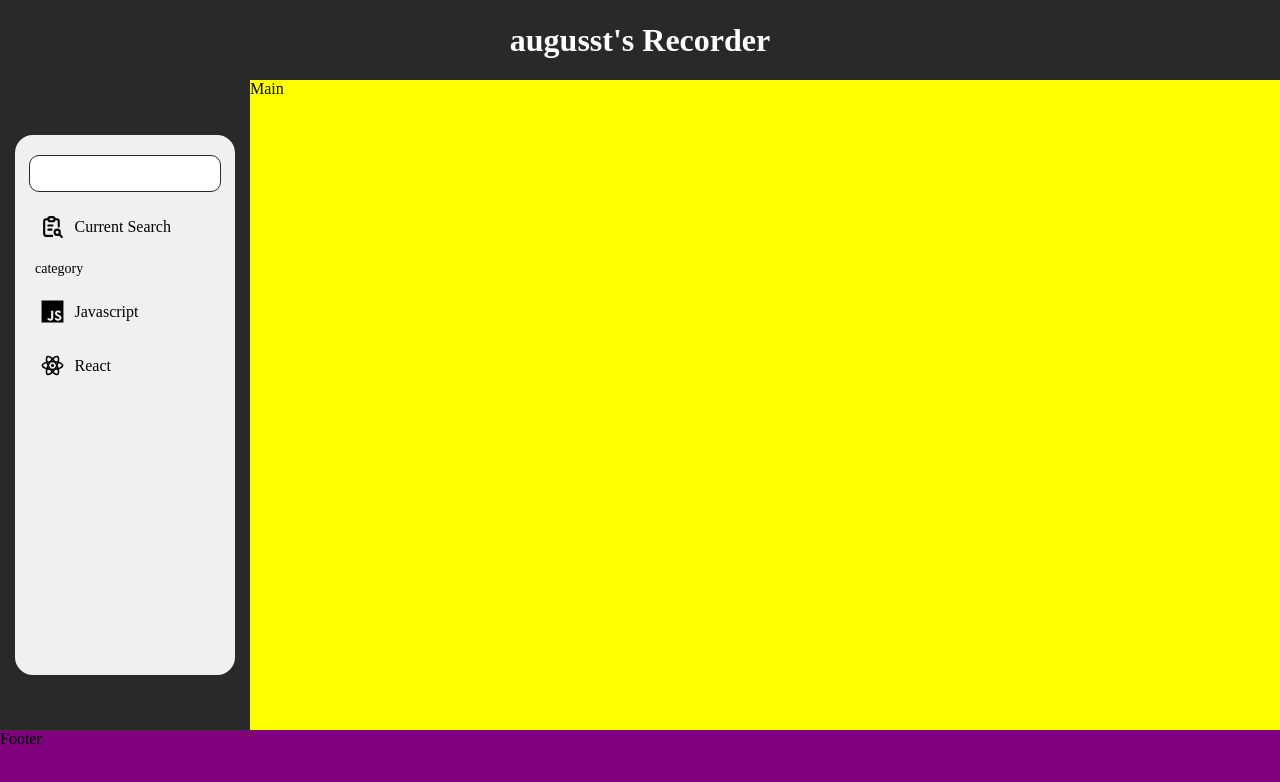
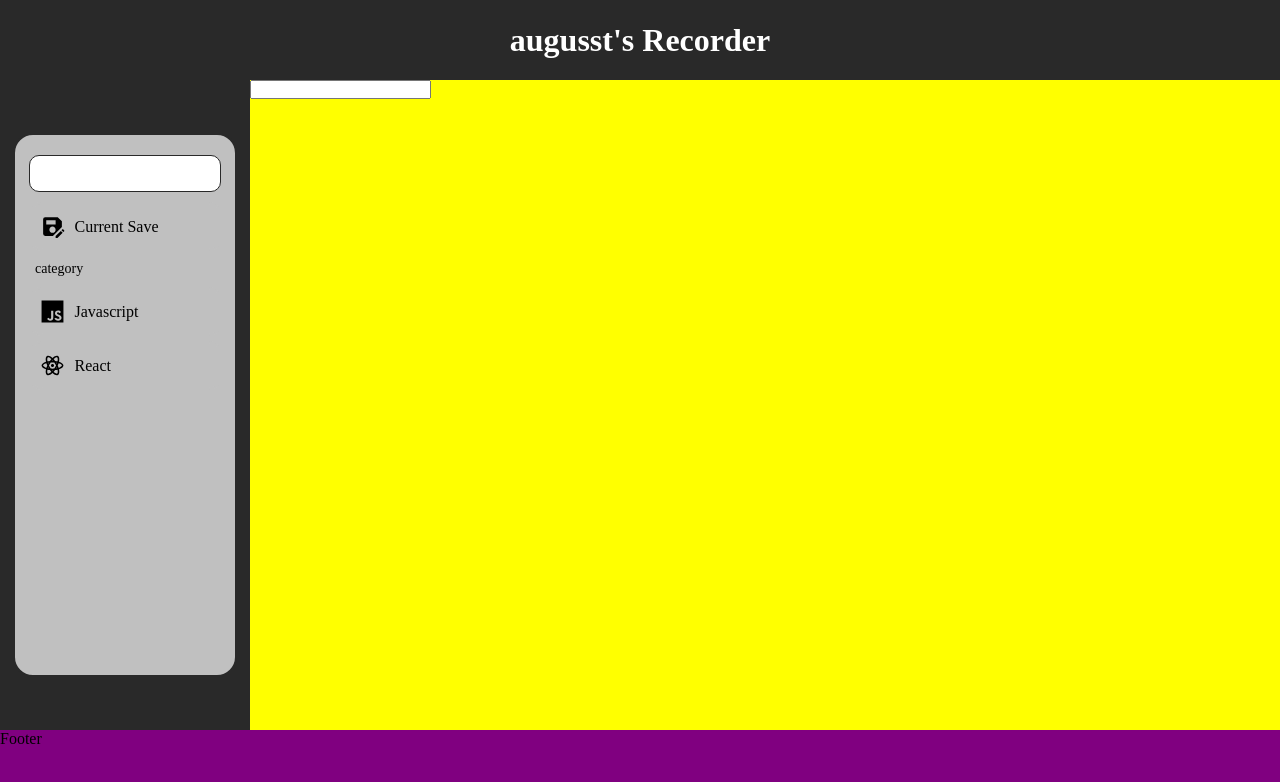
Before and after one commit to augusstt06/study-recorder, a React (Vite) app: page /home in a window 1280 px wide. Shown: the top 782 px of the page. Built offline with nearby package versions, Linux system fonts and the light colour scheme; a web font is replaced by a local one.

Commit message:
add : sidebar

```diff
--- a/src/components/sidebar/Sidebar.tsx
+++ b/src/components/sidebar/Sidebar.tsx
@@ -1,12 +1,12 @@
 import '@/styles/components/sidebar/Sidebar.css';
-// import { MdDashboard } from 'react-icons/md';
 import { IoLogoJavascript } from 'react-icons/io5';
+import { MdSaveAs } from 'react-icons/md';
 import { RiReactjsLine } from 'react-icons/ri';
-import { TbReportSearch } from 'react-icons/tb';
 
 export default function Sidebar() {
+  // FIXME: 추후, 리스트를 props로 받아오기
   const shortcutMenu = [
-    { icon: <TbReportSearch style={{ width: '25px', height: '25px' }} />, title: 'Current Search' },
+    { icon: <MdSaveAs style={{ width: '25px', height: '25px' }} />, title: 'Current Save' },
   ];
   const categoryMenu = [
     { icon: <IoLogoJavascript style={{ width: '25px', height: '25px' }} />, title: 'Javascript' },
--- a/src/pages/Home.tsx
+++ b/src/pages/Home.tsx
@@ -10,7 +10,11 @@ export default function Home() {
       <aside>
         <Sidebar />
       </aside>
-      <section className='content'>Main</section>
+      <section className='content'>
+        <div className='input-group'>
+          <input type='text' />
+        </div>
+      </section>
       <footer className='footer'>Footer</footer>
     </main>
   );
--- a/src/styles/components/sidebar/Sidebar.css
+++ b/src/styles/components/sidebar/Sidebar.css
@@ -7,7 +7,7 @@
   align-items: center;
   border: 2px solid #292929;
   border-radius: 20px;
-  background: #f0f0f0;
+  background: #c0c0c0;
   padding: 10px;
   gap: 10px;
 }
@@ -30,7 +30,7 @@
   width: 90%;
   cursor: pointer;
   display: flex;
-  border: 2px solid #f0f0f0;
+  border: 2px solid #c0c0c0;
   border-radius: 15px;
   padding: 10px;
   align-items: center;
```
